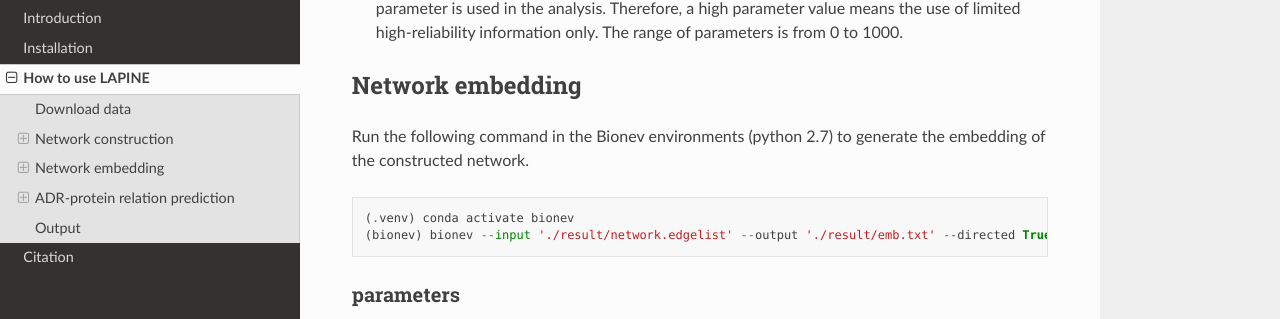
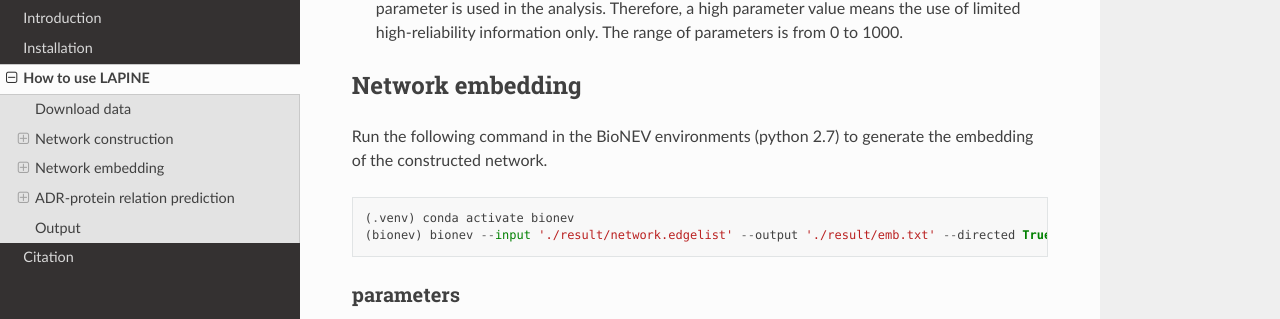
Before and after one commit to rupinas/LAPINE, a Sphinx documentation site: the page built from docs/use.rst, in a window 1280 px wide and 900 px high, scrolled down 664 px. Shown: the part 131-450 px from the top of the window. Built offline with Sphinx 7.4.7 and the Read the Docs theme 2.0.0, drawn with Linux system fonts in a browser that asks for light colours.

Commit message:
Update use.rst

```diff
--- a/docs/use.rst
+++ b/docs/use.rst
@@ -33,7 +33,7 @@ parameters
 Network embedding
 -----------------
 
-Run the following command in the Bionev environments (python 2.7) to generate the embedding of the constructed network.
+Run the following command in the BioNEV environments (python 2.7) to generate the embedding of the constructed network.
 
 .. code-block::
 
```
